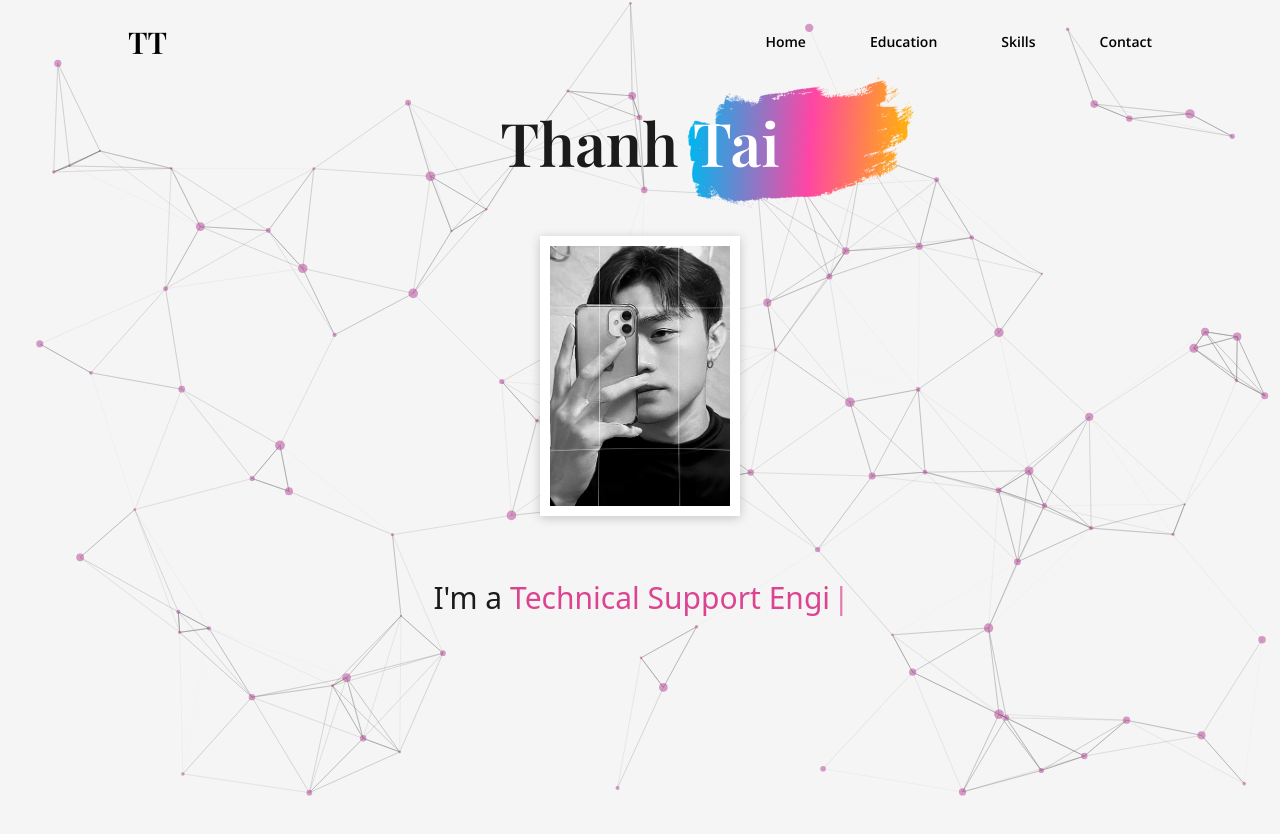
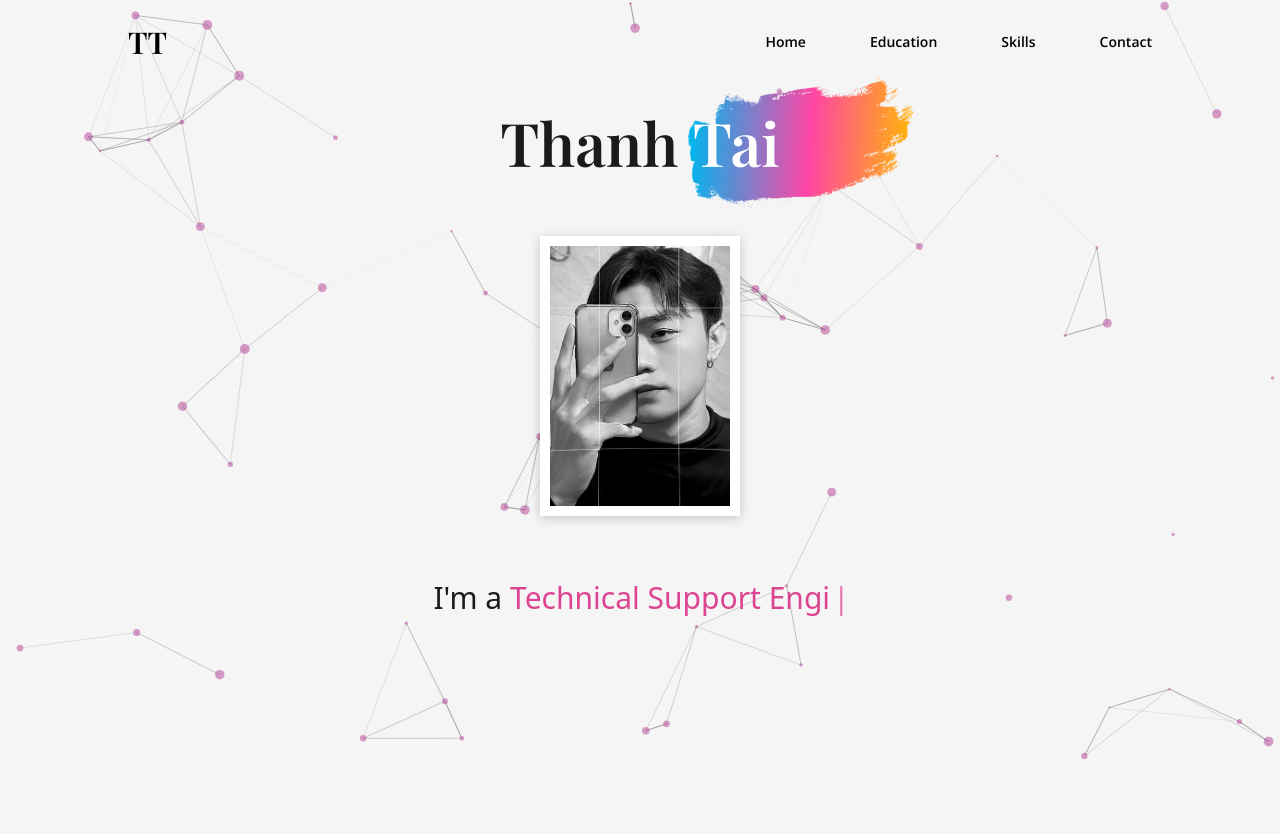
Before and after one commit to taiphan2288/thanhtai-portfolio, a React (Create React App) app: page / in a window 1280 px wide. Shown: the top 834 px of the page. Built offline with nearby package versions, Linux system fonts and the light colour scheme; no server answers.

Commit message:
update particles

```diff
--- a/src/components/Particle.js
+++ b/src/components/Particle.js
@@ -91,7 +91,7 @@ const Particle = () => {
               enable: true,
               area: 800,
             },
-            value: 90,
+            value: 50,
           },
           opacity: {
             value: 0.5,
```
